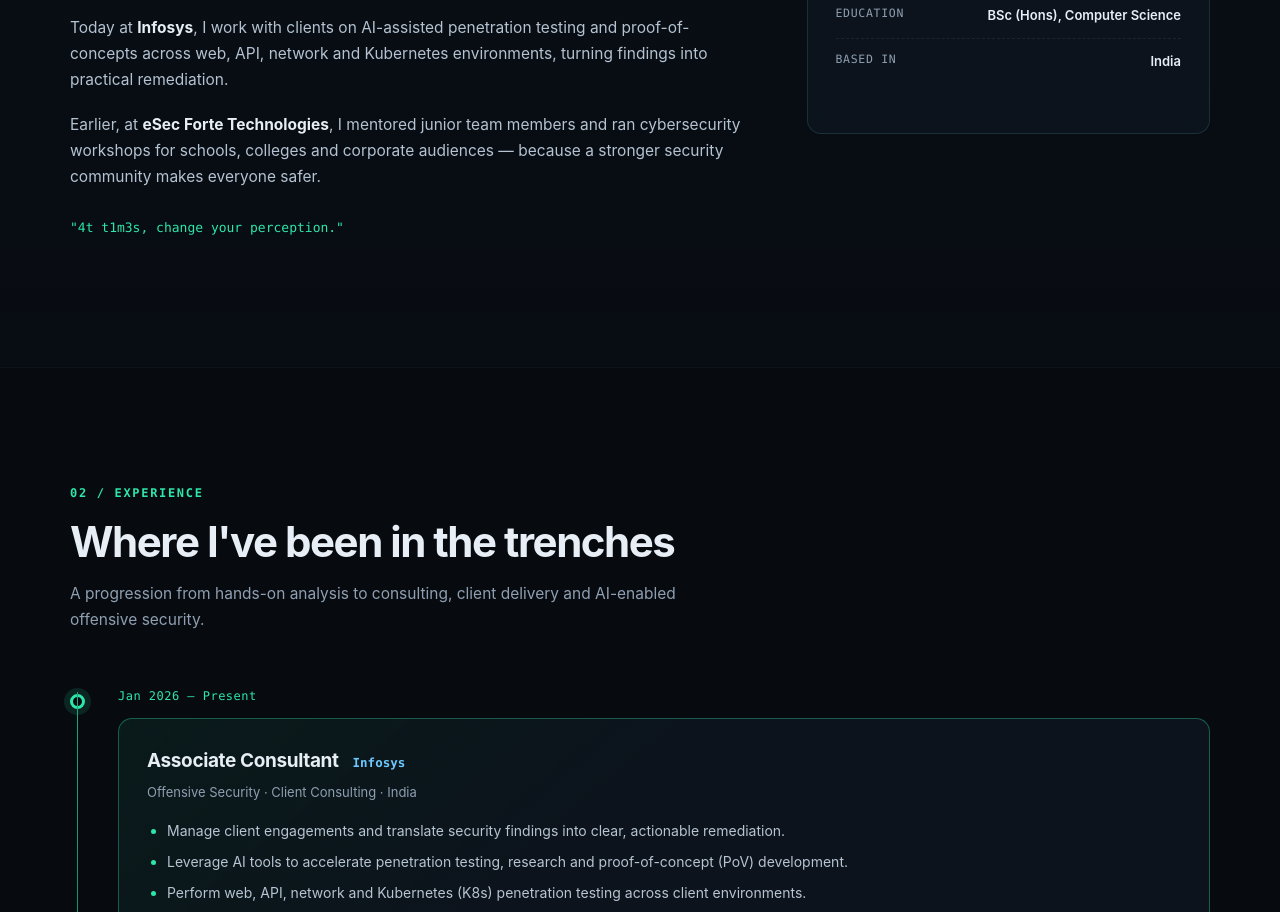
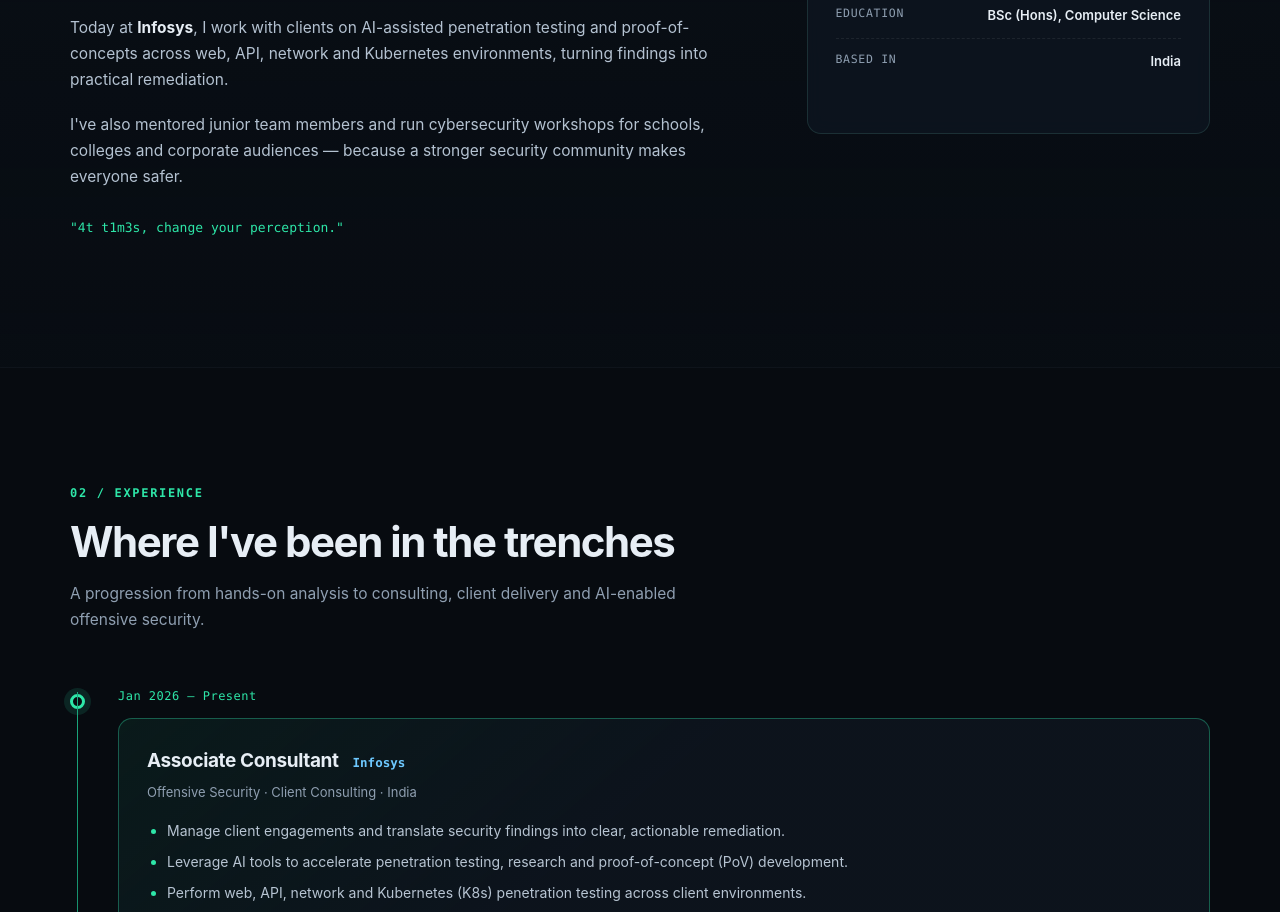
Before and after one commit to v445u/v445u.github.io, a plain HTML site: page index.html in a window 1280 px wide. Shown: the part 1352-2264 px from the top of the page. Drawn offline with Linux system fonts and the light colour scheme.

Commit message:
Mention mentoring without naming a company in About

```diff
--- a/index.html
+++ b/index.html
@@ -116,7 +116,7 @@
           <h2 class="section-title">Security is a mindset, not a checklist.</h2>
           <p>I'm a cybersecurity professional with <strong>4+ years</strong> across vulnerability assessment, penetration testing, configuration reviews and client consulting. I hold <strong>CRTP</strong>, <strong>CRTA</strong>, <strong>C|EH v11</strong> and <strong>Certified Cyber Criminologist</strong> credentials, with a focus on finding real risk and turning it into practical remediation.</p>
           <p>Today at <strong>Infosys</strong>, I work with clients on AI-assisted penetration testing and proof-of-concepts across web, API, network and Kubernetes environments, turning findings into practical remediation.</p>
-          <p>Earlier, at <strong>eSec Forte Technologies</strong>, I mentored junior team members and ran cybersecurity workshops for schools, colleges and corporate audiences — because a stronger security community makes everyone safer.</p>
+          <p>I've also mentored junior team members and run cybersecurity workshops for schools, colleges and corporate audiences — because a stronger security community makes everyone safer.</p>
           <p class="about-kicker">"4t t1m3s, change your perception."</p>
         </div>
 
```
Also changed, not shown: 1 other file.
